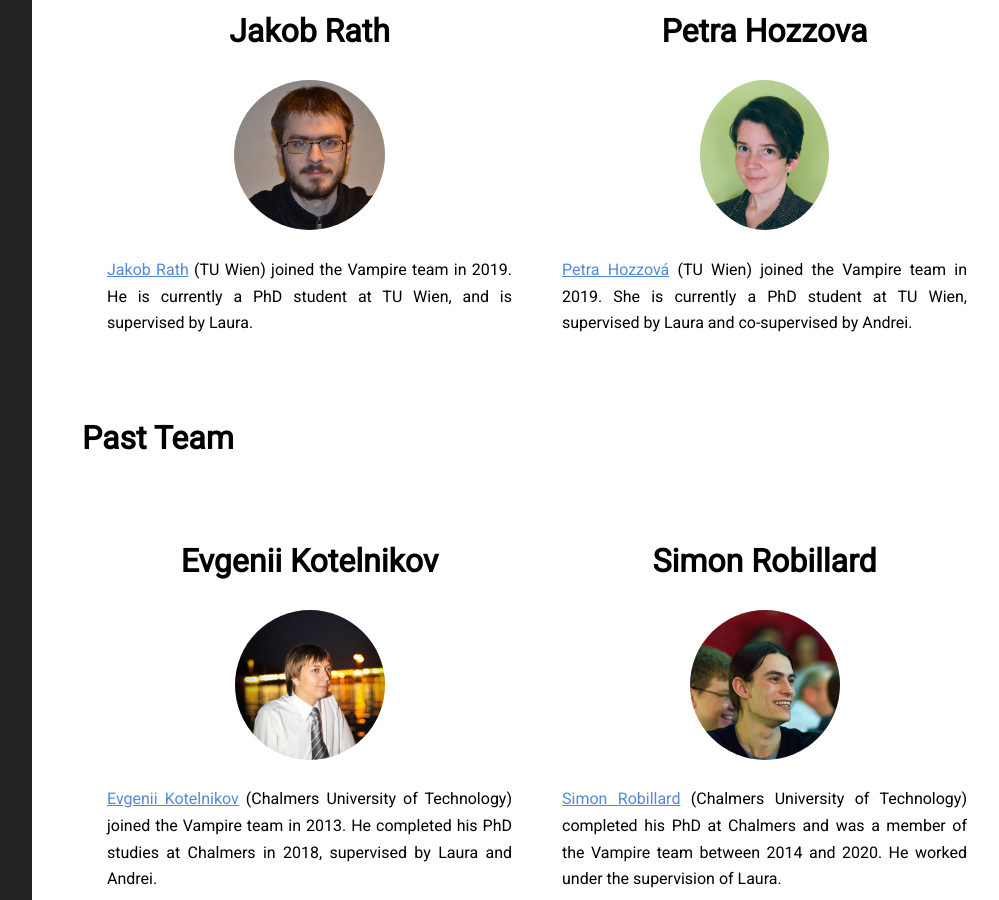
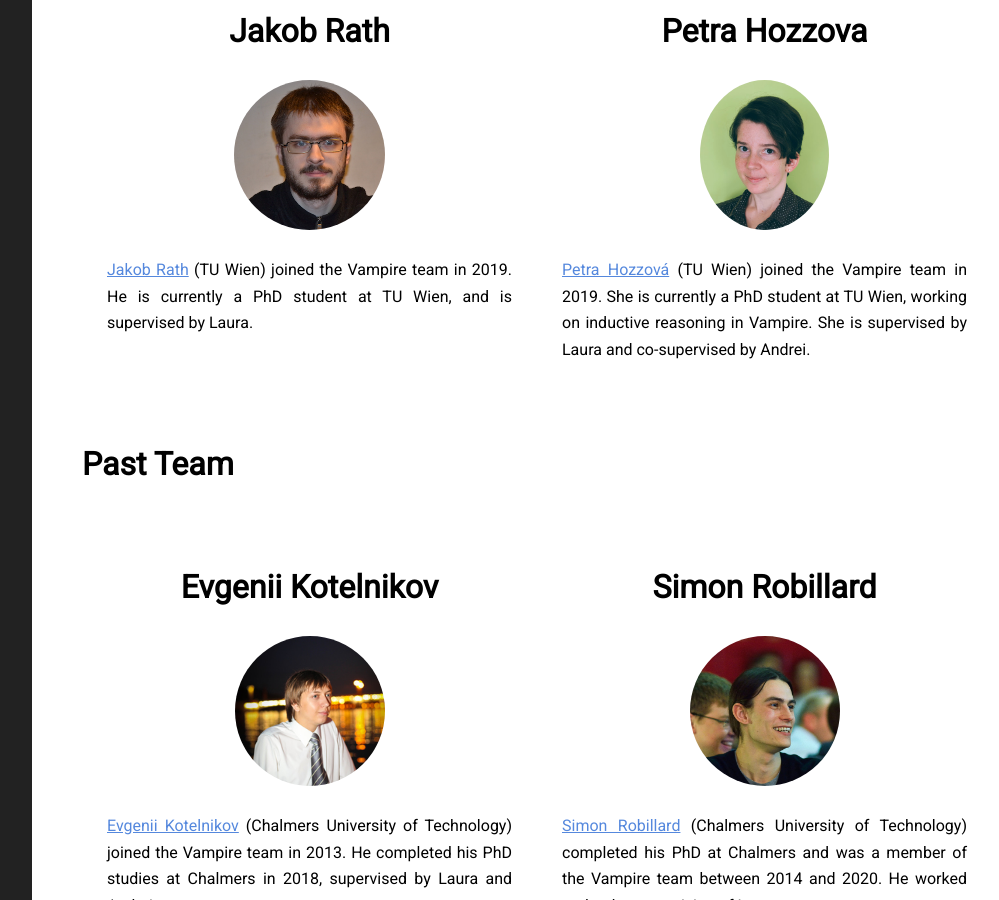
Before and after one commit to vprover/vprover.github.io, a Jekyll site: the page built from team.html, in a window 1280 px wide and 900 px high, scrolled down 2303 px. Shown: the whole window, without its empty margins (268-1267 px from the left). Built offline with Jekyll 4.4.1, drawn with Linux system fonts in a browser that asks for light colours.

Commit message:
Minor (added Petra's research topic)

```diff
--- a/team.html
+++ b/team.html
@@ -98,7 +98,8 @@ He is supervised by Giles.
     <img alt="Petra Hozzova" src="/img/phozzova.jpg">
     <p>
     {{ hozzova }} (TU Wien) joined the Vampire team in 2019.
-    She is currently a PhD student at TU Wien, supervised by Laura and co-supervised by Andrei.
+    She is currently a PhD student at TU Wien, working on inductive reasoning in Vampire.
+    She is supervised by Laura and co-supervised by Andrei.
     </p>
 </li>
 
```
